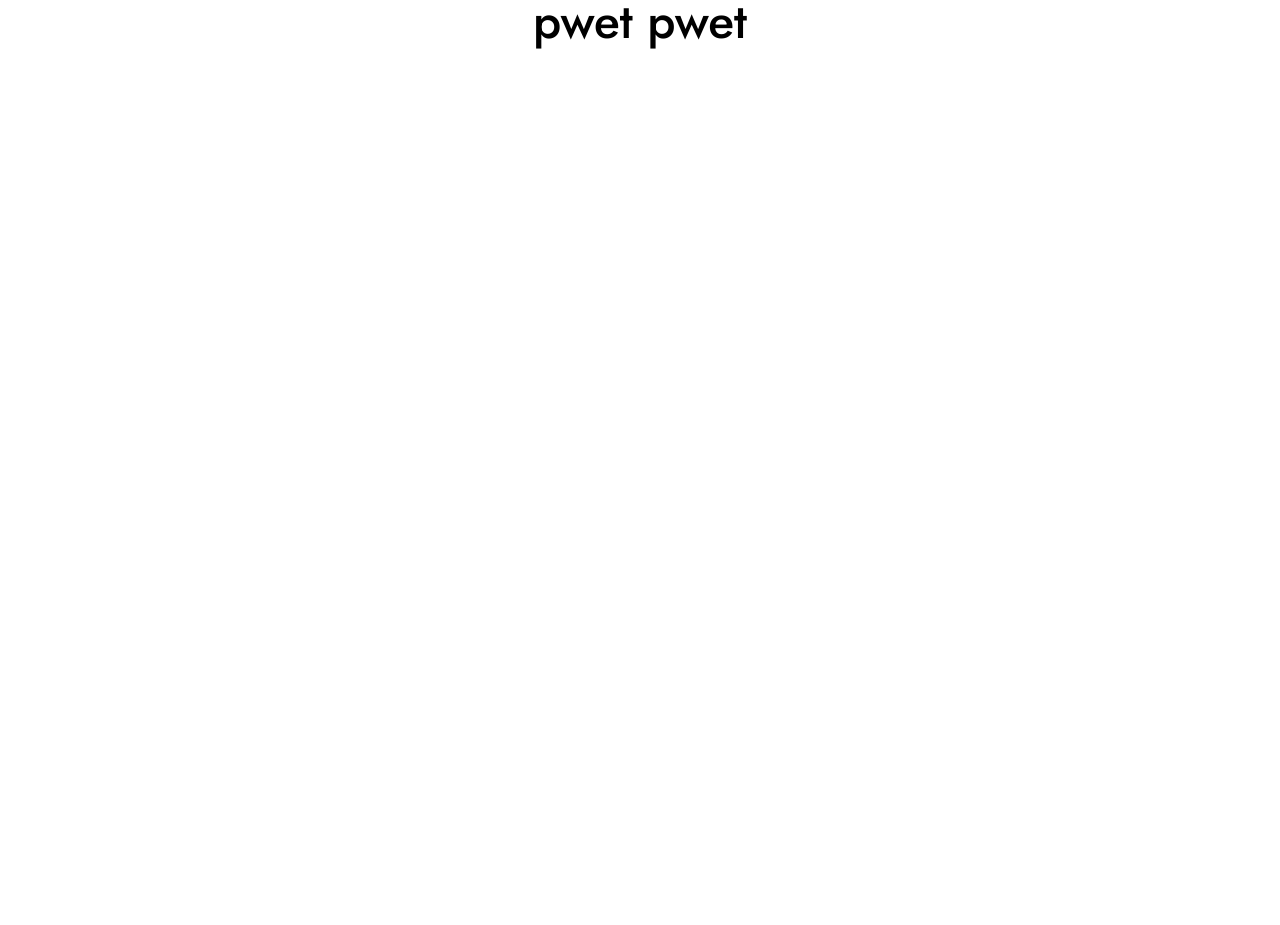
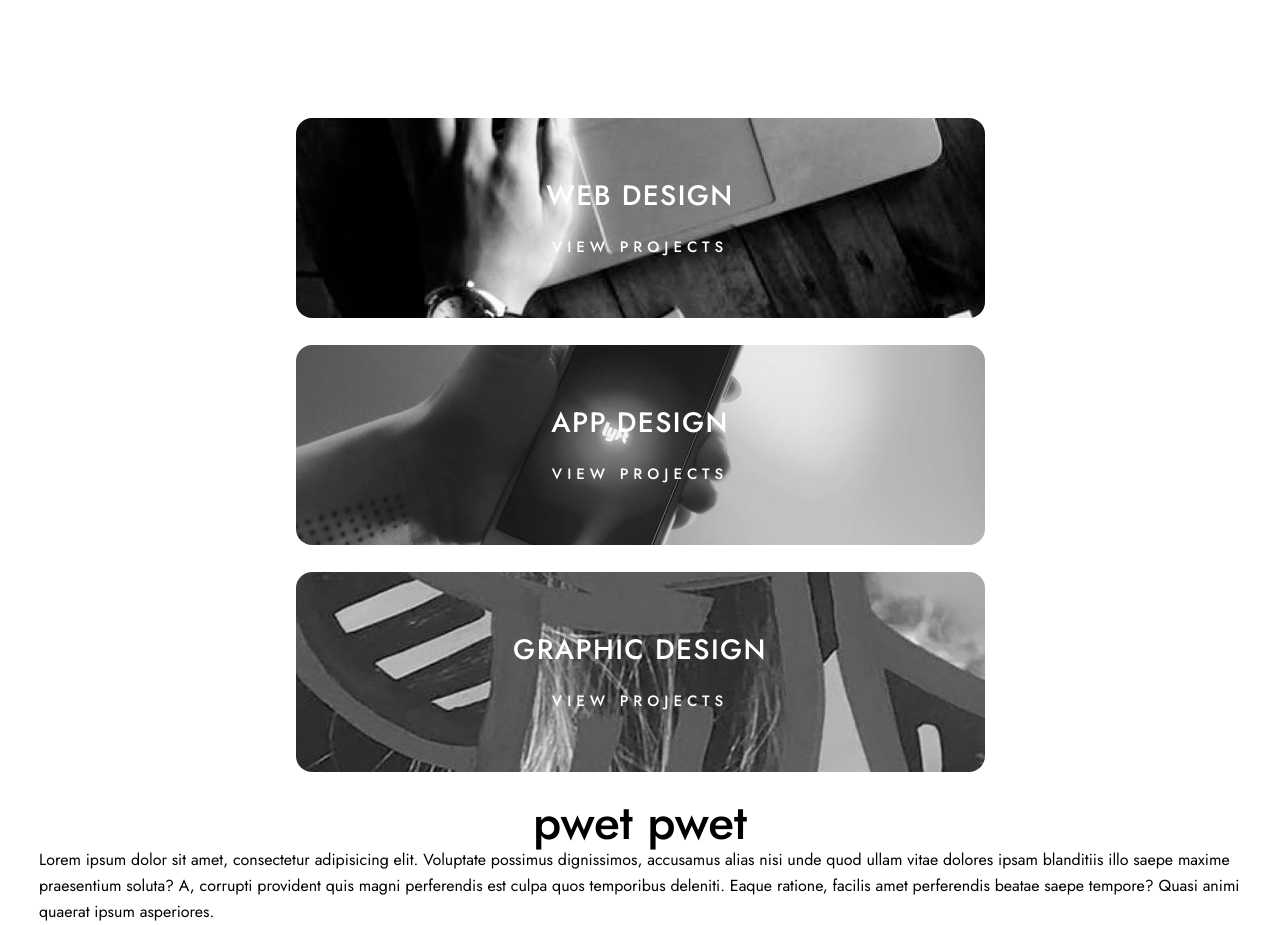
Before and after one commit to pierrolabo/designomultipagewebsite, a React (Create React App) app: page / in a window 1280 px wide. Shown: the part 973-1898 px from the top of the page. Before the commit the page ends 1029 px from the top, so only its background shows below. Built offline with nearby package versions, Linux system fonts and the light colour scheme.

Commit message:
container & cards ok

```diff
--- a/package.json
+++ b/package.json
@@ -8,6 +8,7 @@
     "@testing-library/user-event": "^12.8.3",
     "framer-motion": "^4.0.3",
     "node-sass": "^5.0.0",
+    "prop-types": "^15.7.2",
     "react": "^17.0.2",
     "react-dom": "^17.0.2",
     "react-scripts": "4.0.3",
--- a/src/App.js
+++ b/src/App.js
@@ -1,6 +1,7 @@
 import React from 'react';
 import HeaderContainer from './components/Containers/HeaderContainer/HeaderContainer';
 import Hero from './components/Hero/Hero';
+import CategoryContainer from './components/Containers/CategoryContainer/CategoryContainer';
 
 import './styles/main.scss';
 
@@ -10,10 +11,9 @@ function App() {
      <HeaderContainer/>
      <main>
      <Hero/>
-     <div>
-       <h1>pwet pwet</h1>
-     </div>
-
+     <CategoryContainer/>
+      <h1>pwet pwet</h1>
+      <p>Lorem ipsum dolor sit amet, consectetur adipisicing elit. Voluptate possimus dignissimos, accusamus alias nisi unde quod ullam vitae dolores ipsam blanditiis illo saepe maxime praesentium soluta? A, corrupti provident quis magni perferendis est culpa quos temporibus deleniti. Eaque ratione, facilis amet perferendis beatae saepe tempore? Quasi animi quaerat ipsum asperiores.</p>
      </main>
     </div>
   );
--- a/src/components/CardCategory/CardCategory.js
+++ b/src/components/CardCategory/CardCategory.js
@@ -0,0 +1,30 @@
+import React from 'react'
+import PropTypes from "prop-types";
+
+import './CardCategory.scss'
+
+export default function CardCategory({title, link}) {
+    /*
+    *
+    *   We have 3 images par device per category (type)
+    *   the css file will switch between images
+    *   We use the type as class indicator
+    *
+    * */
+    const type = title.split(" ")[0].toLowerCase();
+
+    return (
+        <div className={`cardcategory ${type}`}>
+            <h2>{title}</h2>
+            <a href={link}>
+            <h4>VIEW PROJECTS</h4>
+        </a>
+        </div>
+    )
+}
+
+CardCategory.propTypes = {
+    title: PropTypes.string.isRequired,
+    link: PropTypes.string.isRequired,
+
+}
--- a/src/components/CardCategory/CardCategory.scss
+++ b/src/components/CardCategory/CardCategory.scss
@@ -0,0 +1,61 @@
+@import '../../styles/variables';
+
+
+.cardcategory {
+    width: 100%;
+    height: 200px;
+    display: flex;
+    flex-direction: column;
+    justify-content: center;
+    align-items: center;
+    border-radius: 16px;
+    //margin-bottom: 24px;
+    background-repeat: no-repeat;
+    background-size: cover;
+    h2 {
+        font-weight: 500;
+        font-size: 28px;
+        line-height: 36px;
+        letter-spacing: 1.4px;
+        color: $brand-primary-white;
+        margin-bottom: 22px;
+    }
+    h4 {
+        font-weight: 500;
+        font-size: 15px;
+        line-height: 22px;
+        letter-spacing: 5px;
+        text-transform: uppercase;
+        color: $brand-primary-white
+    }
+    @media(min-width: $breakpoint-tablet) {
+        max-height: 200px;
+    }
+    &.web {
+        background-image: url('../../assets/home/mobile/image-web-design.jpg');
+        @media(min-width: $breakpoint-tablet) {
+            background-image: url('../../assets/home/tablet/image-web-design.jpg');
+        }
+        @media(min-width: $breakpoint-desktop) {
+            background-image: url('../../assets/home/desktop/image-web-design-large.jpg');
+        }
+    }
+    &.app {
+        background-image: url('../../assets/home/mobile/image-app-design.jpg');
+        @media(min-width: $breakpoint-tablet) {
+            background-image: url('../../assets/home/tablet/image-app-design.jpg')
+        }
+        @media(min-width: $breakpoint-desktop) {
+            background-image: url('../../assets/home/desktop/image-app-design.jpg');
+        }
+    }
+    &.graphic {
+        background-image: url('../../assets/home/mobile/image-graphic-design.jpg');
+        @media(min-width: $breakpoint-tablet) {
+            background-image: url('../../assets/home/tablet/image-graphic-design.jpg')
+        }
+        @media(min-width: $breakpoint-tablet) {
+            background-image: url('../../assets/home/desktop/image-graphic-design.jpg')
+        }
+    }
+}
--- a/src/components/Containers/CategoryContainer/CategoryContainer.js
+++ b/src/components/Containers/CategoryContainer/CategoryContainer.js
@@ -0,0 +1,16 @@
+import React from 'react'
+
+import CardCategory from '../../CardCategory/CardCategory';
+
+import './CategoryContainer.scss';
+
+export default function CategoryContainer() {
+    return(
+        <section className="categorycontainer">
+            <CardCategory title="WEB DESIGN" link="/" />
+            <CardCategory title="APP DESIGN" link="/" />
+            <CardCategory title="GRAPHIC DESIGN" link="/" />
+        </section>
+    )
+
+}
--- /dev/null
+++ b/src/components/Containers/CategoryContainer/CategoryContainer.scss
@@ -0,0 +1,44 @@
+@import '../../../styles/variables';
+
+.categorycontainer {
+    display: flex;
+    flex-direction: column;
+    align-items: center;
+    justify-content: center;
+    padding: 0 24px;
+    margin-top: 120px;
+    width: 100%;
+    & .cardcategory {
+        margin-bottom: 23px;
+
+    }
+
+    @media(min-width: $breakpoint-tablet) {
+        padding: 0 0;
+        max-width: 689px;
+        .cardcategory {
+            margin-bottom: 27px;
+
+        }
+    }
+    @media(min-width: $breakpoint-desktop) {
+        max-width: 1111px;
+        display: grid;
+        grid-template-columns: 541px 541px;
+        grid-template-rows: 320px 320px;
+        column-gap: 32px;
+        row-gap: 32px;
+        .cardcategory {
+            margin-bottom: 0px;
+
+            max-height: 100%;
+            height: 100%;
+        }
+        .cardcategory.web {
+            grid-column: 1;
+            grid-row: 1/3;
+            max-height: 100%;
+            height: 100%;
+        }
+    }
+}
```
